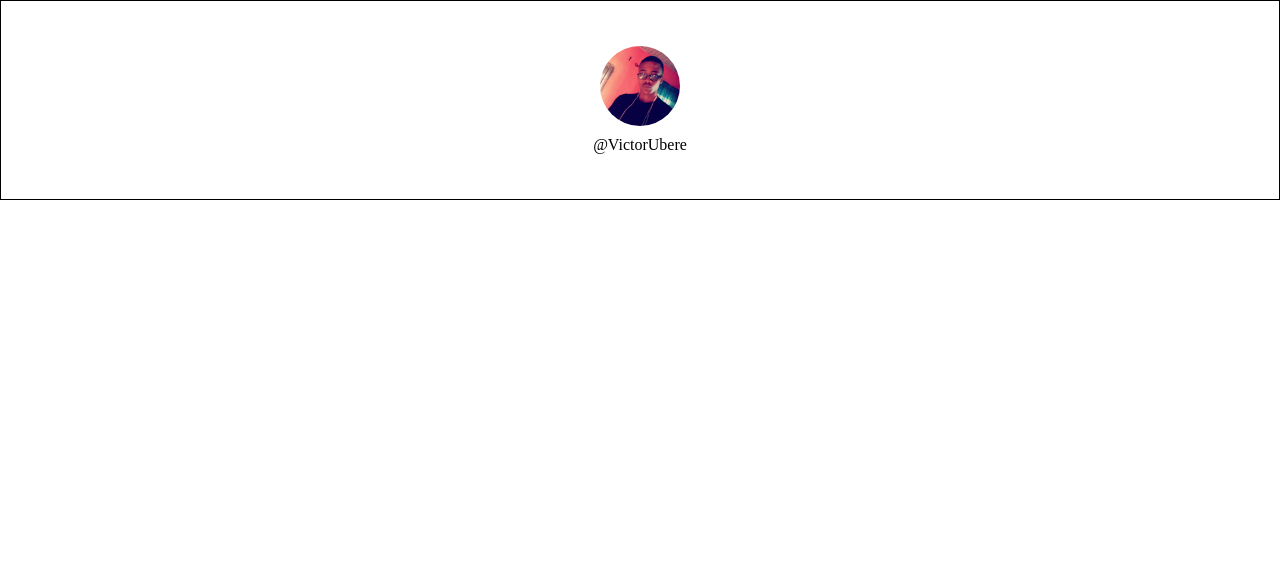
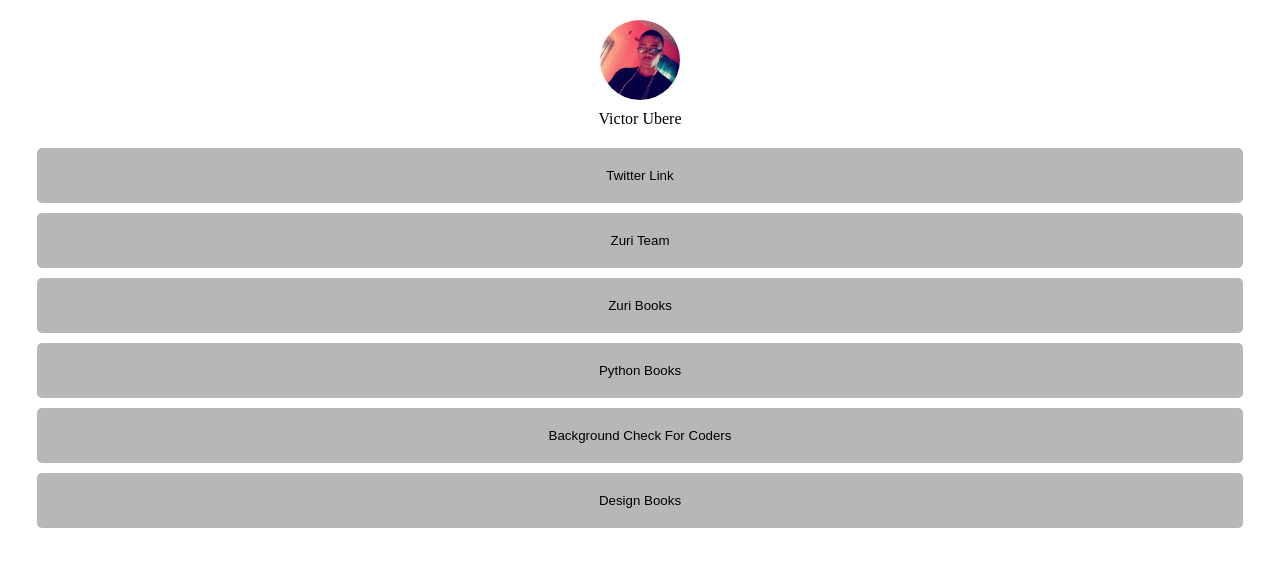
Before and after one commit to Vubere/zuri-stage1Task, a React (Vite) app: page / in a window 1280 px wide. Shown: the top 566 px of the page. Built offline with nearby package versions, Linux system fonts and the light colour scheme.

Commit message:
Created _links.css and wrote style declarations for Links.jsx

```diff
--- a/src/App.jsx
+++ b/src/App.jsx
@@ -1,5 +1,8 @@
 import { useState } from 'react'
+
 import Profile from './components/Profile'
+import Links from './components/Link'
+
 import './styles/main.css'
 
 function App() {
@@ -7,6 +10,7 @@ function App() {
   return (
     <>
       <Profile/>
+      <Links/>
     </>
   )
 }
--- a/src/components/Link.jsx
+++ b/src/components/Link.jsx
@@ -22,10 +22,7 @@ export default function Links() {
         <a href="https://background.zuri.teams">Background Check For Coders</a>
       </button>
       <button id="book_design">
-        <a href="https://books.zuri.team/design-rules"></a>
-      </button>
-      <button>
-        <a href="">Design Books</a>
+        <a href="https://books.zuri.team/design-rules">Design Books</a>
       </button>
     </main>
   );
--- a/src/components/Profile.jsx
+++ b/src/components/Profile.jsx
@@ -7,7 +7,7 @@ export default function Profile() {
         <div className="img">
           <img src={profilePic} alt="victors picture" />
         </div>
-        <p id="twitter">@VictorUbere</p>
+        <p id="twitter">Victor Ubere</p>
       </div>
     </header>
   );
--- /dev/null
+++ b/src/styles/_links.css
@@ -0,0 +1,20 @@
+main{
+  width: 100vw;
+  display: flex;
+  height: 500px;
+  flex-direction: column;
+  align-items: center;
+  padding: 5px;
+}
+main>button{
+  width: 95%;
+  margin: 5px;
+  padding: 20px;
+  border-radius: 5px;
+  border: none;
+  background-color: #8889;
+}
+main a{
+  text-decoration: none;
+  color: black;
+}
--- a/src/styles/_profile.css
+++ b/src/styles/_profile.css
@@ -1,9 +1,9 @@
 
 header.profile{
   width: 100%;
-  height: 200px;
+  padding: 10px;
+  padding-top: 20px;
   overflow: hidden;
-  border: 1px solid black;
   display: grid;
   place-items: center;
 }
--- a/src/styles/main.css
+++ b/src/styles/main.css
@@ -1,8 +1,10 @@
 @import url('./_profile.css');
+@import url('./_links.css');
 
 *{
   margin: 0;
   padding: 0;
+  border: none;
   box-sizing: border-box;
 }
 body{
```
